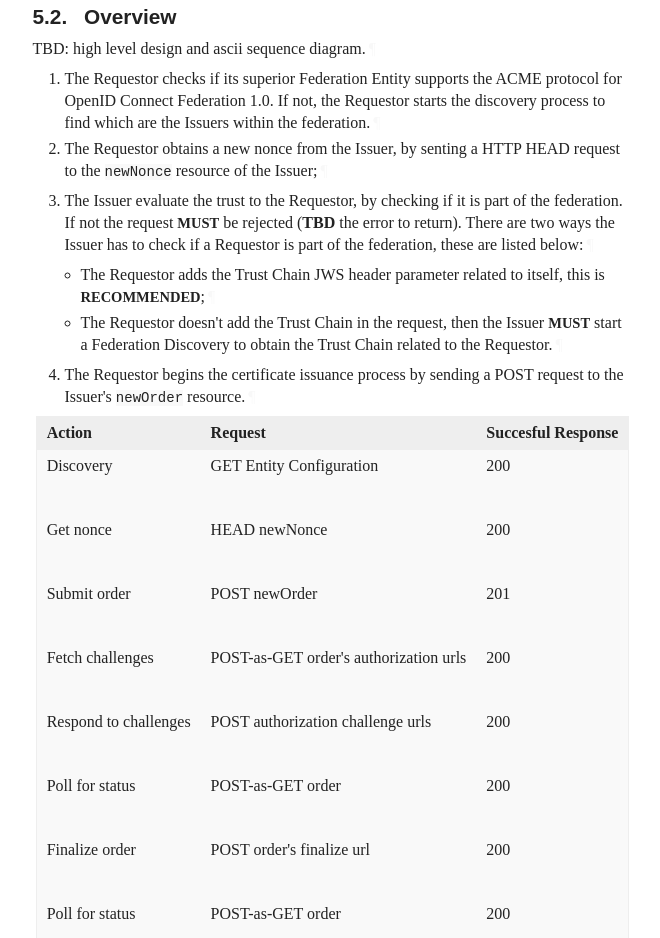
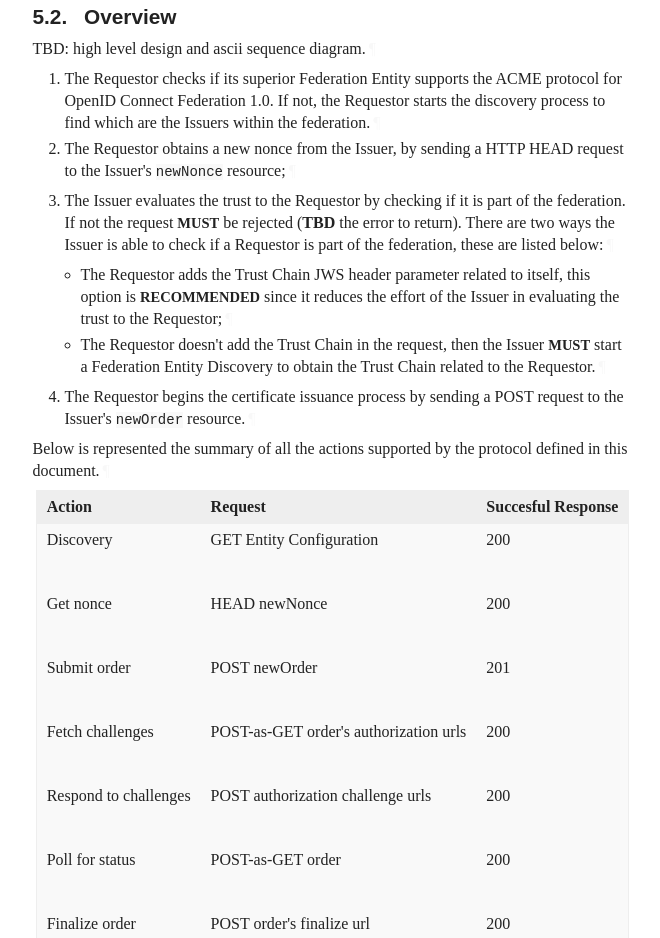
Before and after one commit to peppelinux/draft-demarco-acme-openid-federation, a plain HTML site: page draft-demarco-acme-openid-federation.html in a window 1280 px wide. Shown: the part 3253-4191 px from the top of the page, without its empty margins (92-752 px from the left). Drawn offline with Linux system fonts and the light colour scheme; a web font is replaced by a local one.

Commit message:
Script updating gh-pages from 0112157. [ci skip]

```diff
--- a/draft-demarco-acme-openid-federation.html
+++ b/draft-demarco-acme-openid-federation.html
@@ -1317,20 +1317,21 @@ appear in all capitals, as shown here.<a href="#section-4-1" class="pilcrow">¶<
 <ol start="1" type="1" class="normal type-1" id="section-5.2-2">
 <li id="section-5.2-2.1">The Requestor checks if its superior Federation Entity supports the ACME protocol for OpenID Connect Federation 1.0. If not, the Requestor starts the discovery process to find which are the Issuers within the federation.<a href="#section-5.2-2.1" class="pilcrow">¶</a>
 </li>
-          <li id="section-5.2-2.2">The Requestor obtains a new nonce from the Issuer, by senting a HTTP HEAD request to the <code>newNonce</code> resource of the Issuer;<a href="#section-5.2-2.2" class="pilcrow">¶</a>
+          <li id="section-5.2-2.2">The Requestor obtains a new nonce from the Issuer, by sending a HTTP HEAD request to the Issuer's <code>newNonce</code> resource;<a href="#section-5.2-2.2" class="pilcrow">¶</a>
 </li>
           <li id="section-5.2-2.3">
-            <p id="section-5.2-2.3.1">The Issuer evaluate the trust to the Requestor, by checking if it is part of the federation. If not the request <span class="bcp14">MUST</span> be rejected (<strong>TBD</strong> the error to return). There are two ways the Issuer has to check if a Requestor is part of the federation, these are listed below:<a href="#section-5.2-2.3.1" class="pilcrow">¶</a></p>
+            <p id="section-5.2-2.3.1">The Issuer evaluates the trust to the Requestor by checking if it is part of the federation. If not the request <span class="bcp14">MUST</span> be rejected (<strong>TBD</strong> the error to return). There are two ways the Issuer is able to check if a Requestor is part of the federation, these are listed below:<a href="#section-5.2-2.3.1" class="pilcrow">¶</a></p>
 <ul class="normal">
-<li class="normal" id="section-5.2-2.3.2.1">The Requestor adds the Trust Chain JWS header parameter related to itself, this is <span class="bcp14">RECOMMENDED</span>;<a href="#section-5.2-2.3.2.1" class="pilcrow">¶</a>
-</li>
-              <li class="normal" id="section-5.2-2.3.2.2">The Requestor doesn't add the Trust Chain in the request, then the Issuer <span class="bcp14">MUST</span> start a Federation Discovery to obtain the Trust Chain related to the Requestor.<a href="#section-5.2-2.3.2.2" class="pilcrow">¶</a>
+<li class="normal" id="section-5.2-2.3.2.1">The Requestor adds the Trust Chain JWS header parameter related to itself, this option is <span class="bcp14">RECOMMENDED</span> since it reduces the effort of the Issuer in evaluating the trust to the Requestor;<a href="#section-5.2-2.3.2.1" class="pilcrow">¶</a>
+</li>
+              <li class="normal" id="section-5.2-2.3.2.2">The Requestor doesn't add the Trust Chain in the request, then the Issuer <span class="bcp14">MUST</span> start a Federation Entity Discovery to obtain the Trust Chain related to the Requestor.<a href="#section-5.2-2.3.2.2" class="pilcrow">¶</a>
 </li>
             </ul>
 </li>
           <li id="section-5.2-2.4">The Requestor begins the certificate issuance process by sending a POST request to the Issuer's <code>newOrder</code> resource.<a href="#section-5.2-2.4" class="pilcrow">¶</a>
 </li>
         </ol>
+<p id="section-5.2-3">Below is represented the summary of all the actions supported by the protocol defined in this document.<a href="#section-5.2-3" class="pilcrow">¶</a></p>
 <table class="center" id="table-1">
           <caption><a href="#table-1" class="selfRef">Table 1</a></caption>
 <thead>
```
Also changed, not shown: draft-demarco-acme-openid-federation.txt.
